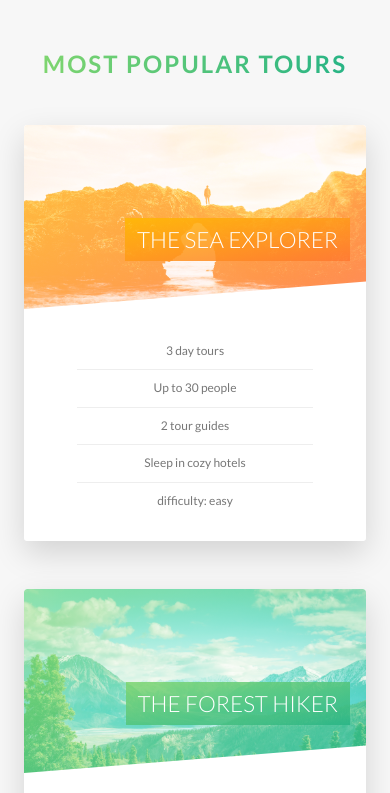
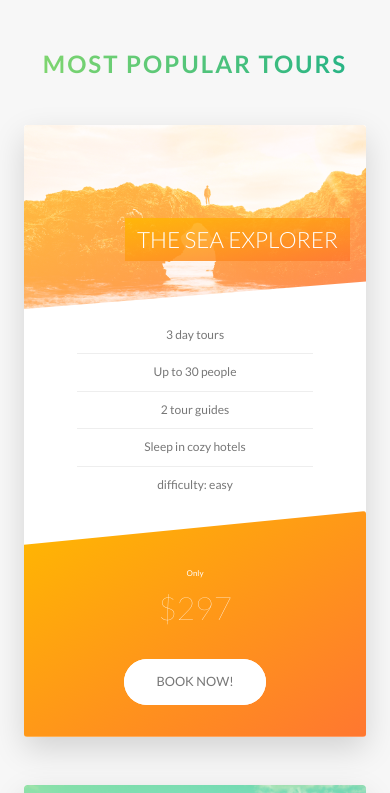
Before and after one commit to bperl/CSS-Project, a website: page index.html in a window 390 px wide. Shown: the part 2380-3173 px from the top of the page. Drawn offline with Linux system fonts and the light colour scheme.

Commit message:
make remaining sections responsive

```diff
--- a/sass/components/_card.scss
+++ b/sass/components/_card.scss
@@ -150,4 +150,48 @@
     font-size: 6rem;
     font-weight: 100;
   }
+
+  @include respond(tab-port) {
+    height: auto; // to prevent collapse with inner absolute elements
+    border-radius: 3px;
+    background-color: $color-white;
+    box-shadow: 0 1.5rem 4rem rgba($color-black, .15);
+
+    &__side {
+      height: auto;
+      position: relative;
+      box-shadow: none;
+
+      &--back {
+        transform: rotateY(0);
+        clip-path: polygon(0 15%, 100% 0, 100% 100%, 0% 100%);
+      }
+    }
+
+    &:hover &__side--front {
+      transform: rotateY(0);
+    }
+
+    &__details {
+      padding: 1rem 3rem;
+    }
+
+    // FRONTEND STYLING
+    &__cta {
+      position: relative;
+      top: 0%;
+      left: 00%;
+      transform: translate(0);
+      width: 100%;
+      padding: 7rem 4rem 4rem 4rem;
+    }
+
+    &__price-box {
+      margin-bottom: 3rem;
+    }
+
+    &__price-value {
+      font-size: 4rem;
+    }
+  }
 }
--- a/sass/components/_forms.scss
+++ b/sass/components/_forms.scss
@@ -15,6 +15,10 @@
     width: 90%;
     display: block;
     transtion: all .3s;
+
+    @include respond(tab-port) {
+      width: 100%;
+    }
 
     &:focus {
       outline: none;  // Turn off blue outline around input box, use below lines instead:
@@ -50,6 +54,11 @@
   &__radio-group {
     width: 49%;
     display: inline-block;
+
+    @include respond(tab-port) {
+      width: 100%;
+      margin-bottom: 2rem;
+    }
   }
 
   &__radio-input {
--- a/sass/components/_story.scss
+++ b/sass/components/_story.scss
@@ -9,6 +9,16 @@
   font-size: $default-font-size;
   transform: skewX(-12deg);
 
+  @include respond(tab-port) {
+    width: 100%;
+    padding: 4rem;
+    padding-left: 7rem;
+  }
+
+  @include respond(phone) {
+    transform: skewX(0deg);
+  }
+
   &__shape {
     width: 15rem;
     height: 15rem;
@@ -19,6 +29,10 @@
     clip-path: circle(50% at 50% 50%);
     transform: translateX(-3rem) skewX(12deg);
     position: relative;
+
+    @include respond(phone) {
+      transform: translateX(-3rem) skewX(0deg);
+    }
   }
 
   &__img {
@@ -30,6 +44,10 @@
 
   &__text {
     transform: skewX(12deg);
+
+    @include respond(phone) {
+      transform: skewX(0);
+    }
   }
 
   &__caption {
--- a/sass/pages/_home.scss
+++ b/sass/pages/_home.scss
@@ -65,10 +65,32 @@
   border-radius: 3px;
   box-shadow: 0 1.5rem 4rem rgba($color-black, .2);
 
-  height: 50rem;
+  @include respond(tab-land) {
+    background-image: linear-gradient(105deg,
+    rgba($color-white, .9) 0%,
+    rgba($color-white, .9) 65%,
+    transparent 65%),
+    url(../img/nat-10.jpg);
+    background-size: cover;
+  }
+
+  @include respond(tab-port) {
+    background-image: linear-gradient(to right,
+    rgba($color-white, .9) 0%,
+    rgba($color-white, .9) 100%,
+    url(../img/nat-10.jpg);
+  }
 
   &__form {
     width: 50%;
     padding: 6rem;
+
+    @include respond(tab-land) {
+      width: 70%;
+    }
+
+    @include respond(tab-port) {
+      width: 100%;
+    }
   }
 }
```
Also changed, not shown: css/style.css.
